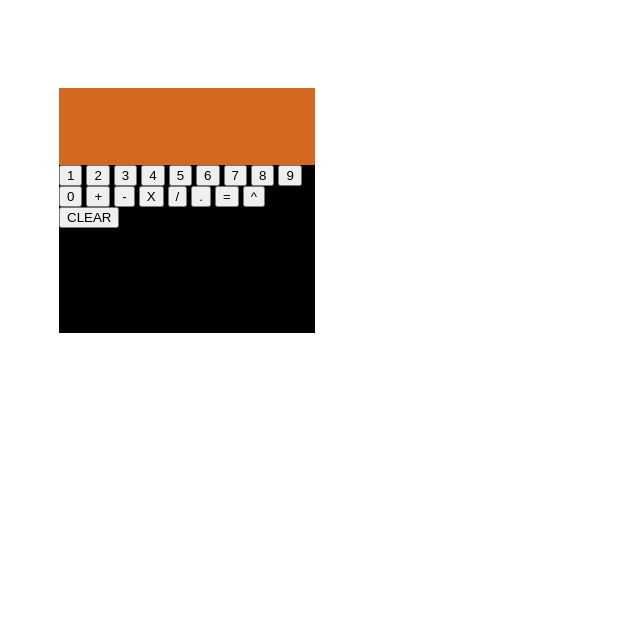
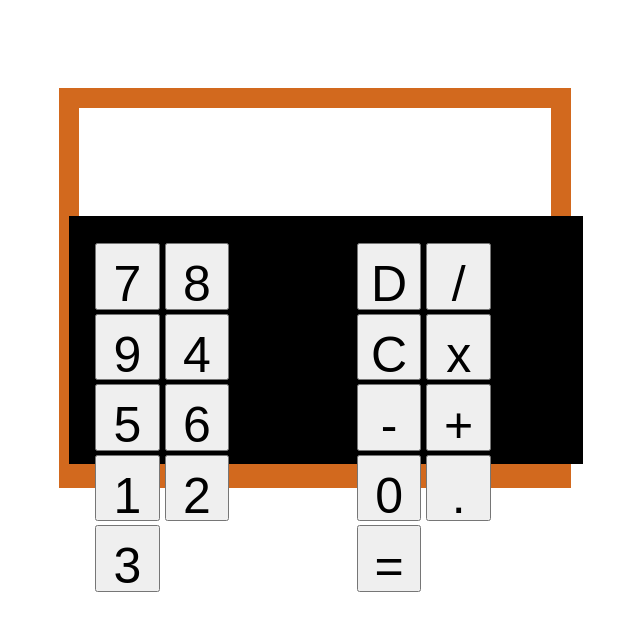
Before and after one commit to denisdelaki/simplecalculator, a plain HTML site: page index.html in a window 1280 px wide. Shown: the whole page, without its empty margins (581-1221 px from the left). Drawn offline with Linux system fonts and the light colour scheme.

Commit message:
modified the sizes and the color of the buttons

```diff
--- a/assets/style.css
+++ b/assets/style.css
@@ -1,15 +1,61 @@
 .calculator{
     background-color: chocolate;
   position: absolute;
-  height: 30%;
-  width: 20%;
+  height: 50%;
+  width: 40%;
   margin-top: 10vh;
   left: 50%;
+  display: flex;
 }
 .buttons{
     background-color: black;
     position: absolute;
-    height: 70%;
+    height: 26vh;
+    width: 37vw;
+    padding: 20px;
+    margin-top: 25%;
+    margin-left: 10px;
+    display: flex;
+    justify-content: space-between;
+}
+.numbers{
+    height: 100%;
+    width: 50%;
+    margin: 5px;
+    margin-right: 30px;
+
+}
+.operators{
+    height: 100%;
+    width: 50%;
+    margin: 5px;
+     margin-left: 30px;
+
+}
+.numbers > button{
+    height: 32%;
+    width: 32%;
+    padding: 5%;
+    margin-top: 2px;
+    margin-bottom: 2px;
+    margin-left: 1px;
+    font-size: 50px;
+    align-items: center;
+}
+.operators > button{
+    height: 32%;
+    width: 32%;
+    padding: 5%;
+    margin-top: 2px;
+    margin-bottom: 2px;
+    margin-left: 1px;
+    font-size: 50px;
+    align-items: center;
+}
+.screen{
+    background-color: white;
+    height: 15vh;
     width: 100%;
-    margin-top: 30%;
+    margin: 20px;
+
 }
--- a/index.html
+++ b/index.html
@@ -13,26 +13,29 @@
       <div class="screen"></div>
       <div class="buttons">
         <div class="numbers">
+          <button>7</button>
+          <button>8</button>
+          <button>9</button>
+          <button>4</button>
+          <button>5</button>
+          <button>6</button>
           <button>1</button>
           <button>2</button>
           <button>3</button>
-          <button>4</button>
-          <button>5</button>
-          <button>6</button>
-          <button>7</button>
-          <button>8</button>
-          <button>9</button>
         </div>
         <div class="operators">
+             <button>D</button>
+          <button>/</button>
+          <button>C</button>
+
+          <button>x</button>
+          <button>-</button>
+          <button>+</button>
           <button>0</button>
-          <button>+</button>
-          <button>-</button>
-          <button>X</button>
-          <button>/</button>
           <button>.</button>
           <button>=</button>
-          <button>^</button>
-          <button>CLEAR</button>
+
+
         </div>
       </div>
     </div>
```
